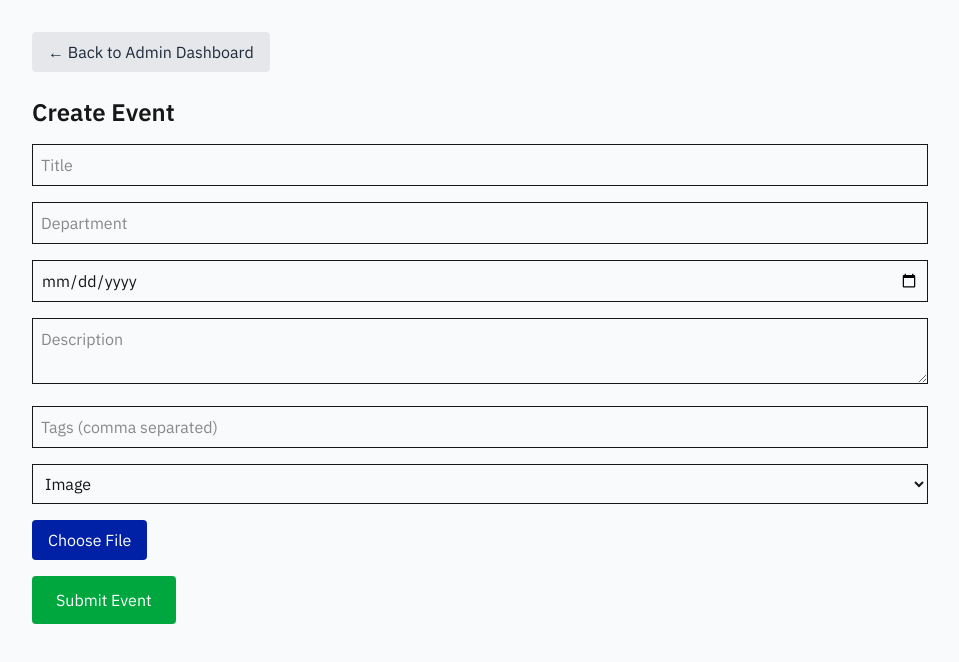
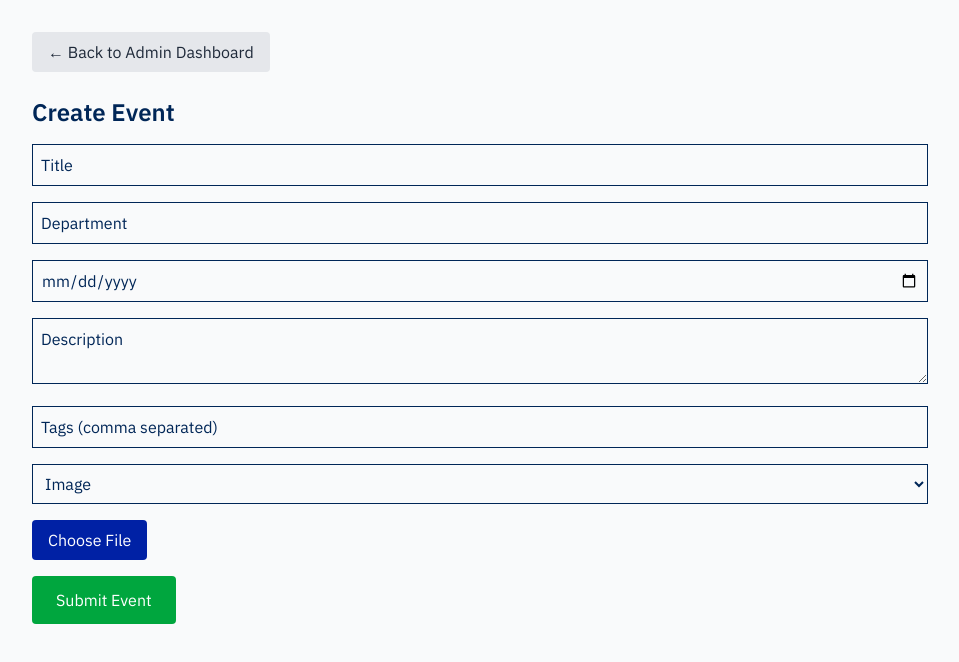
Before and after one commit to The-Agency-at-UF/college-of-engineering-microsite, a Next.js app in the folder coe/: page /admin/events/create in a window 1280 px wide. Shown: the top 662 px of the page, without its empty margins (160-1119 px from the left). Built offline with nearby package versions, Linux system fonts and the light colour scheme; no server answers; sample sign-in values are in the browser's storage.

Commit message:
feat: updated navbar + made text in admin page darker + fixed floating timeline bar

```diff
--- a/coe/src/app/admin/events/create/page.tsx
+++ b/coe/src/app/admin/events/create/page.tsx
@@ -75,7 +75,7 @@ export default function CreateEventPage() {
   return (
     <div>
 
-      <h2 className="text-2xl font-bold mb-4">Create Event</h2>
+      <h2 className="text-2xl text-[#002657] font-bold mb-4">Create Event</h2>
 
       <div className="space-y-4">
         <input
@@ -83,7 +83,7 @@ export default function CreateEventPage() {
           placeholder="Title"
           value={form.title}
           onChange={update}
-          className="border p-2 w-full"
+          className="border p-2 w-full text-[#002657] placeholder:text-[#002657]"
         />
 
         <input
@@ -91,7 +91,7 @@ export default function CreateEventPage() {
           placeholder="Department"
           value={form.department}
           onChange={update}
-          className="border p-2 w-full"
+          className="border p-2 w-full text-[#002657] placeholder:text-[#002657]"
         />
 
         <input
@@ -99,7 +99,7 @@ export default function CreateEventPage() {
           name="event_date"
           value={form.event_date}
           onChange={update}
-          className="border p-2 w-full"
+          className="border p-2 w-full text-[#002657] placeholder:text-[#002657]"
         />
 
         <textarea
@@ -107,7 +107,7 @@ export default function CreateEventPage() {
           placeholder="Description"
           value={form.description}
           onChange={update}
-          className="border p-2 w-full"
+          className="border p-2 w-full text-[#002657] placeholder:text-[#002657]"
         />
 
         <input
@@ -115,14 +115,14 @@ export default function CreateEventPage() {
           placeholder="Tags (comma separated)"
           value={form.tags}
           onChange={update}
-          className="border p-2 w-full"
+          className="border p-2 w-full text-[#002657] placeholder:text-[#002657]"
         />
 
         <select
           name="media_type"
           value={form.media_type}
           onChange={update}
-          className="border p-2 w-full"
+          className="border p-2 w-full text-[#002657]"
         >
           <option value="image">Image</option>
           <option value="video">Video</option>
--- a/coe/src/app/admin/events/delete/page.tsx
+++ b/coe/src/app/admin/events/delete/page.tsx
@@ -55,7 +55,7 @@ export default function DeleteEventPage() {
       <select
         value={selected}
         onChange={(e) => setSelected(e.target.value)}
-        className="border p-2 rounded w-full mb-6"
+        className="border p-2 rounded w-full mb-6 text-[#002657]"
       >
         <option value="">Select an event to delete</option>
 
--- a/coe/src/app/admin/milestones/create/page.tsx
+++ b/coe/src/app/admin/milestones/create/page.tsx
@@ -77,13 +77,13 @@ export default function CreateMilestonePage() {
 
       <div className="space-y-4">
 
-        <input name="title" onChange={update} className="border p-2 w-full" placeholder="Title" />
-        <input name="department" onChange={update} className="border p-2 w-full" placeholder="Department" />
-        <input type="date" name="milestone_date" onChange={update} className="border p-2 w-full" />
-        <textarea name="description" onChange={update} className="border p-2 w-full" placeholder="Description" />
-        <input name="tags" onChange={update} className="border p-2 w-full" placeholder="Tags" />
+        <input name="title" onChange={update} className="border p-2 w-full text-[#002657] placeholder:text-[#002657]" placeholder="Title" />
+        <input name="department" onChange={update} className="border p-2 w-full text-[#002657] placeholder:text-[#002657]" placeholder="Department" />
+        <input type="date" name="milestone_date" onChange={update} className="border p-2 w-full text-[#002657] placeholder:text-[#002657]" />
+        <textarea name="description" onChange={update} className="border p-2 w-full text-[#002657] placeholder:text-[#002657]" placeholder="Description" />
+        <input name="tags" onChange={update} className="border p-2 w-full text-[#002657] placeholder:text-[#002657]" placeholder="Tags" />
 
-        <select name="media_type" value={form.media_type} onChange={update} className="border p-2 w-full">
+        <select name="media_type" value={form.media_type} onChange={update} className="border p-2 w-full text-[#002657]">
           <option value="image">Image</option>
           <option value="video">Video</option>
           <option value="pdf">PDF</option>
--- a/coe/src/app/admin/milestones/delete/page.tsx
+++ b/coe/src/app/admin/milestones/delete/page.tsx
@@ -50,7 +50,7 @@ export default function DeleteMilestonePage() {
       <select
         value={selected}
         onChange={(e) => setSelected(e.target.value)}
-        className="border p-2 rounded w-full mb-6"
+        className="border p-2 rounded w-full mb-6 text-[#002657]"
       >
         <option value="">Select a milestone to delete</option>
 
--- a/coe/src/app/admin/page.tsx
+++ b/coe/src/app/admin/page.tsx
@@ -107,8 +107,8 @@ export default async function AdminPage() {
                   <td className="p-3 border border-[#002657] text-[#002657]">
                     Event
                   </td>
-                  <td className="p-3 border border-[#002657]">{ev.title}</td>
-                  <td className="p-3 border border-[#002657] font-mono text-xs">
+                  <td className="p-3 text-[#002657] border border-[#002657]">{ev.title}</td>
+                  <td className="p-3 text-[#002657] border border-[#002657] font-mono text-xs">
                     {ev.event_id}
                   </td>
                 </tr>
@@ -121,8 +121,8 @@ export default async function AdminPage() {
                   <td className="p-3 border border-[#002657] text-[#002657]">
                     Milestone
                   </td>
-                  <td className="p-3 border border-[#002657]">{m.title}</td>
-                  <td className="p-3 border border-[#002657] font-mono text-xs">
+                  <td className="p-3 border text-[#002657] border-[#002657]">{m.title}</td>
+                  <td className="p-3 border text-[#002657] border-[#002657] font-mono text-xs">
                     {m.milestone_id}
                   </td>
                 </tr>
--- a/coe/src/app/components/NavBar.tsx
+++ b/coe/src/app/components/NavBar.tsx
@@ -37,14 +37,8 @@ export default function NavBar() {
           <Link href="/timeline" className="hover:text-[#F2A900] transition-colors">
             TIMELINE
           </Link>
-          <Link href="/library" className="hover:text-[#F2A900] transition-colors">
-            LIBRARY
-          </Link>
-          <Link href="/map-view" className="hover:text-[#F2A900] transition-colors">
-            MAP VIEW
-          </Link>
-          <Link href="/vision" className="hover:text-[#F2A900] transition-colors">
-            VISION
+          <Link href="/milestone" className="hover:text-[#F2A900] transition-colors">
+          EVENTS
           </Link>
         </nav>
       </div>
--- a/coe/src/app/components/TimelineComponent.tsx
+++ b/coe/src/app/components/TimelineComponent.tsx
@@ -7,7 +7,7 @@ export default function Timeline() {
   const labels = ['XXXX', 'XXXX', 'XXXX', 'XXXX', 'XXXX', 'XXXX', 'XXXX', 'XXXX'];
 
   return (
-    <aside className="fixed left-15 top-1/2 -translate-y-1/2 flex flex-col items-center z-50">
+    <aside className="p-16 flex flex-col items-center z-50">
       {/* Main vertical line */}
       <div
         className="relative w-[6px] h-[500px] flex flex-col justify-between"
--- a/coe/src/app/page.tsx
+++ b/coe/src/app/page.tsx
@@ -1,12 +1,3 @@
-import Timeline from './components/TimelineComponent';
-import EventGridComponent from "./components/EventGridComponent";
+import Home from "@/app/timeline/page";
 
-export default function Home() {
-  return (
-    <main className="relative min-h-screen bg-gray-100">
-      <Timeline />
-      <EventGridComponent />
-
-    </main>
-  );
-}
+export default Home;
--- a/coe/src/app/timeline/page.tsx
+++ b/coe/src/app/timeline/page.tsx
@@ -20,8 +20,10 @@ export default function Home() {
 
       {/* ======= TIMELINE BAR + EVENT GRID ======= */}
       <section className="bg-white">
-        <Timeline />
-        <EventGridComponent />
+        <div className="flex">
+          <Timeline />
+          <EventGridComponent />
+        </div>
       </section>
 
       <Footer />
```
